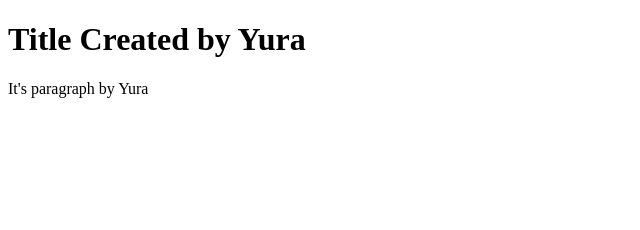
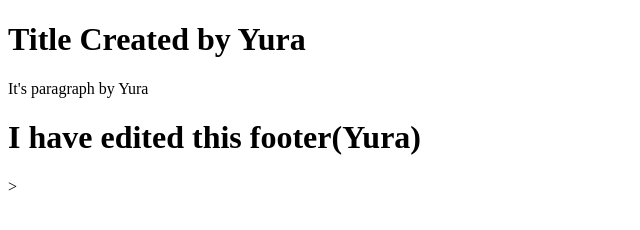
Before and after one commit to YuraVasko/TrainingWithGit, a plain HTML site: page index.html in a window 1280 px wide. Shown: the whole page, without its empty margins (0-640 px from the left). Drawn offline with Linux system fonts and the light colour scheme.

Commit message:
Edited footer

```diff
--- a/index.html
+++ b/index.html
@@ -12,6 +12,6 @@
 <body>
   <h1> Title Created by Yura </h1>
   <p> It's paragraph by Yura </p>
-  <footer></footer>
+  <footer> <h1>I have edited this footer(Yura)</h1>></footer>
 </body>
 </html>
```
